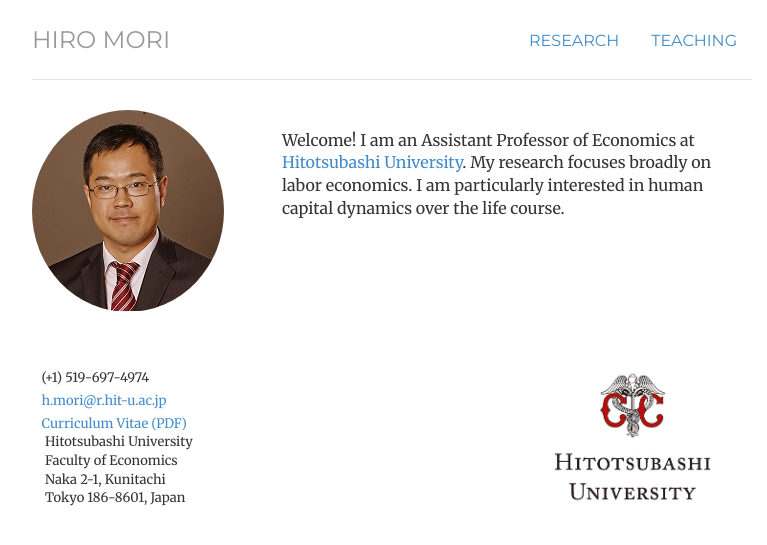
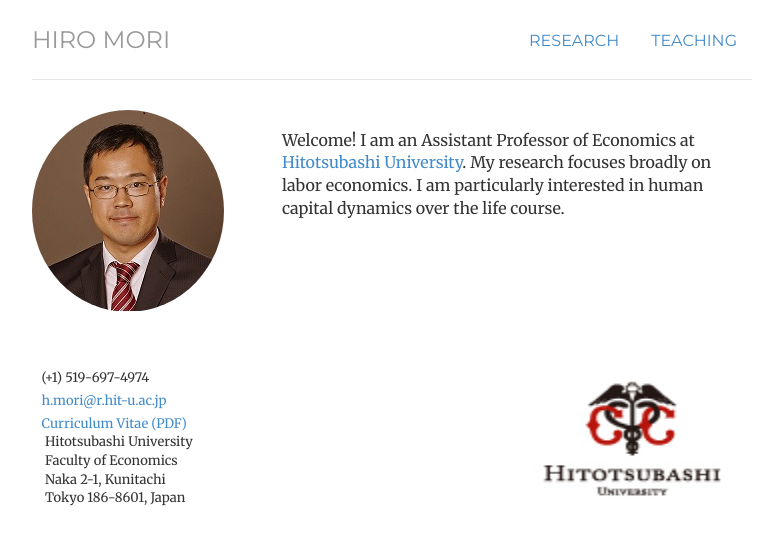
Before and after one commit to morihiroaki/morihiroaki.github.io, a Jekyll site: the page built from index.html, in a window 1280 px wide. Shown: the top 545 px of the page, without its empty margins (248-1015 px from the left). Built offline with Jekyll 4.4.1, drawn with Linux system fonts in a browser that asks for light colours.

Commit message:
Update index.html

```diff
--- a/index.html
+++ b/index.html
@@ -42,7 +42,7 @@
               focuses broadly on labor economics. I am particularly interested in human capital dynamics over the life course.</p>
               <br/><br/><br/><br/><br/><br/>
               <a href="http://www.hit-u.ac.jp/eng/" target="_blank" title="Link">
-              <img  class="img-rounded" src="files/hitotsubashi.jpg" height="140" width="200" style='float:right;' hspace="20">
+              <img  class="img-rounded" src="files/hitotsubashi2.jpg" height="140" width="200" style='float:right;' hspace="20">
               </a>
               </div>
 
```
